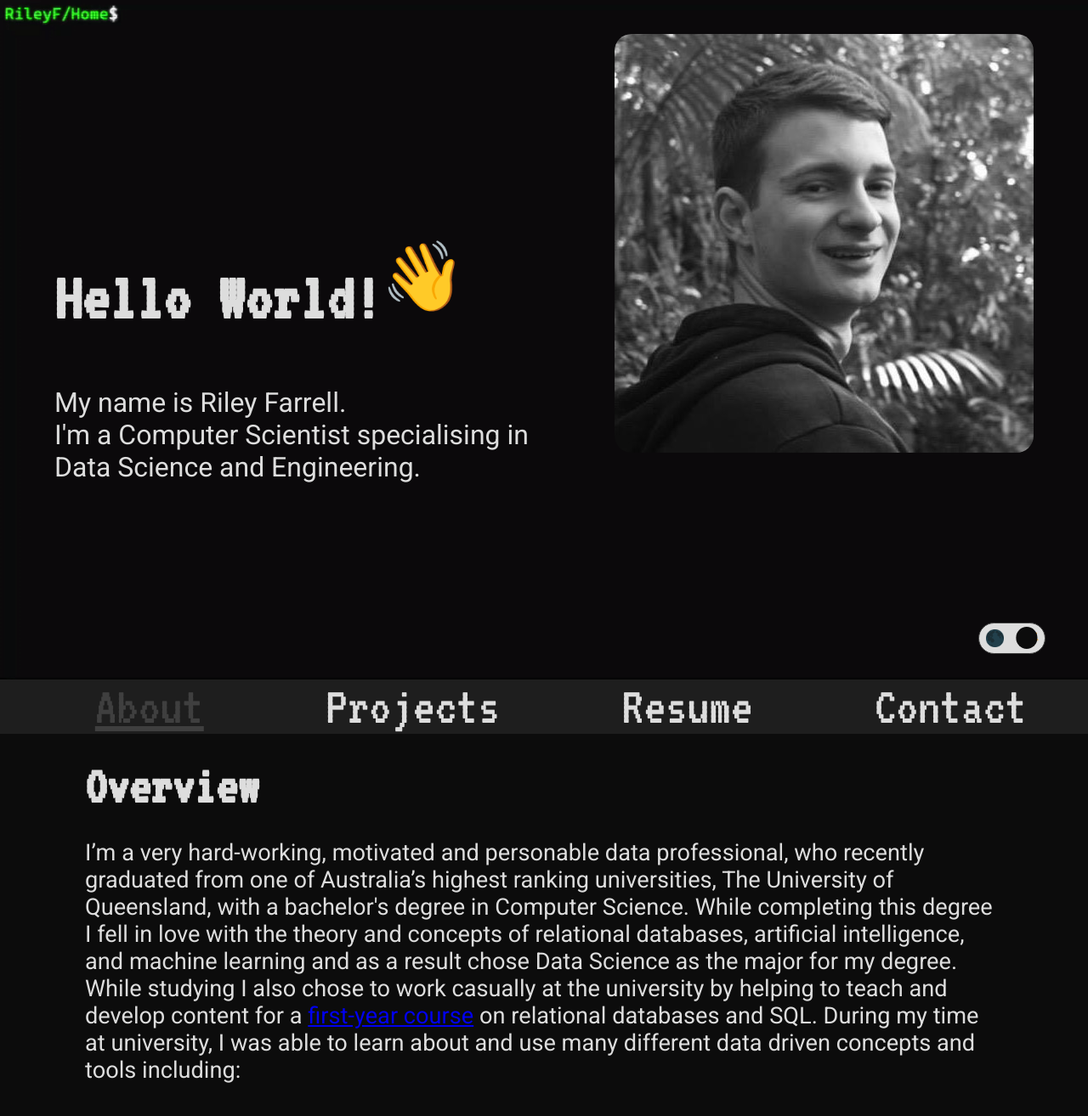
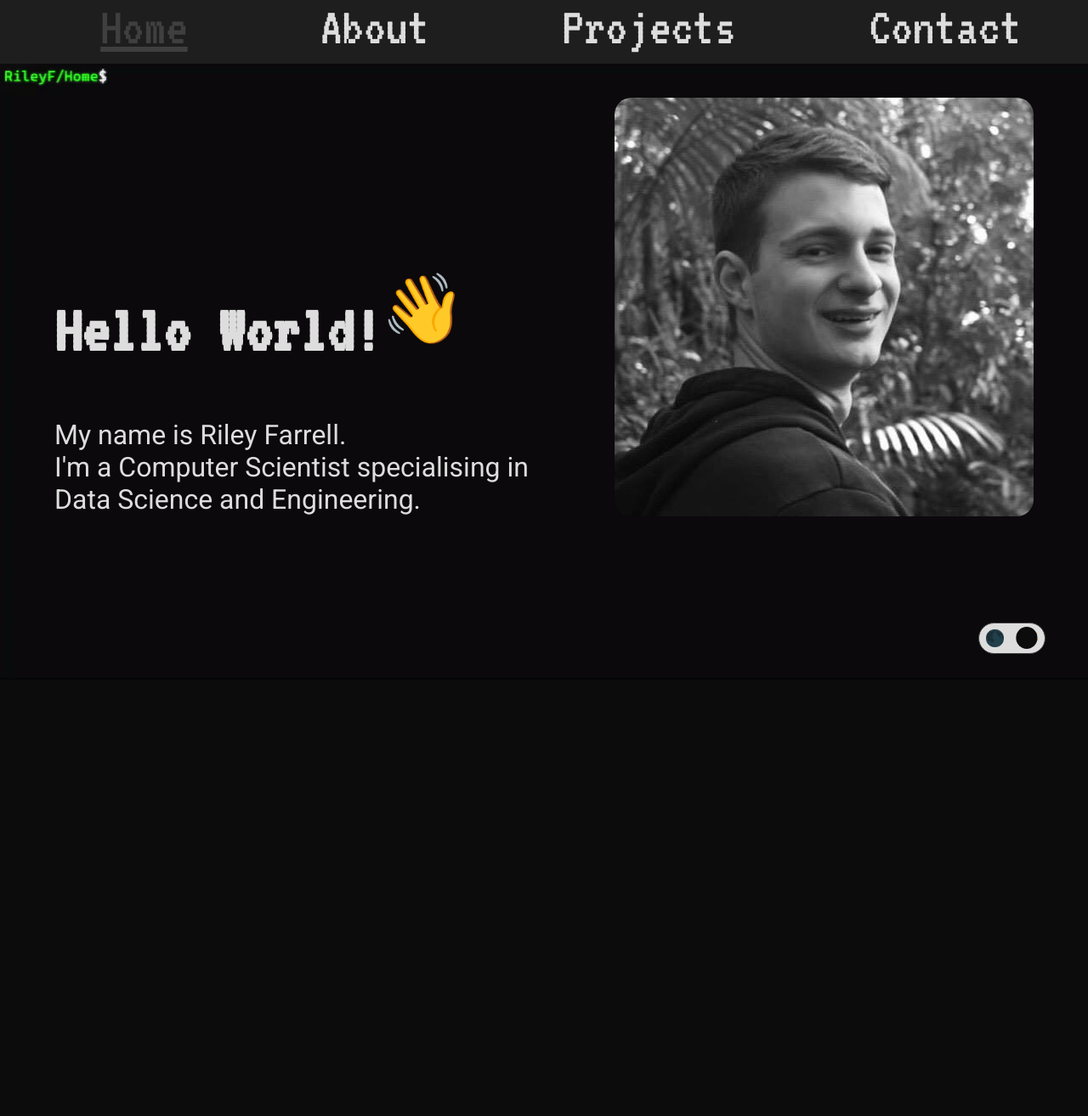
Before and after one commit to Mammoth1930/portfolio-site, a Vue app: page / in a window 1280 px wide. Shown: the top 1314 px of the page at 85% size. After the commit the page ends 800 px from the top, so only its background shows below. Built offline with nearby package versions, Linux system fonts and the light colour scheme.

Commit message:
Moved about to separate page

```diff
--- a/src/App.vue
+++ b/src/App.vue
@@ -1,16 +1,6 @@
 <template>
     <router-view/>
-    <theme-button />
 </template>
-
-<script>
-import ThemeButton from "@/components/ThemeButton.vue"
-export default {
-    components: {
-        ThemeButton
-    }
-}
-</script>
 
 <style>
 html,
@@ -39,7 +29,7 @@ body {
     --text-primary-color: #ddd;
 }
 
-p {
+p{
     font-family: 'Roboto', sans-serif;
     font-size: 2em;
 }
--- /dev/null
+++ b/src/components/BulletPoints.vue
@@ -0,0 +1,17 @@
+<template>
+    <ul>
+        <li v-for="point in points">{{ point }}</li>
+    </ul>
+</template>
+
+<script>
+export default {
+    props: ['points']
+}
+</script>
+
+<style scoped>
+ul {
+    columns: 2;
+}
+</style>
--- a/src/components/NavBar.vue
+++ b/src/components/NavBar.vue
@@ -1,14 +1,14 @@
 <template>
-    <nav>
+    <nav id="nav-bar">
         <ul id="nav-items">
             <li>
-                <RouterLink :to="{name: 'home'}">About</RouterLink>
+                <RouterLink :to="{name: 'home'}">Home</RouterLink>
+            </li>
+            <li>
+                <RouterLink :to="{name: 'about'}">About</RouterLink>
             </li>
             <li>
                 <RouterLink :to="{name: 'projects'}">Projects</RouterLink>
-            </li>
-            <li>
-                <RouterLink :to="{name: 'resume'}">Resume</RouterLink>
             </li>
             <li>
                 <RouterLink :to="{name: 'contact'}">Contact</RouterLink>
@@ -29,7 +29,10 @@ export default {
 
 <style scoped>
 nav {
-    position: sticky;
+    position: fixed;
+    top: 0;
+    width: 100%;
+    height: 75px;
     background-color: var(--background-color-secondary);
 }
 
--- a/src/views/AboutView.vue
+++ b/src/views/AboutView.vue
@@ -1,5 +1,83 @@
 <template>
-  <div class="about">
-    <h1>This is an about page</h1>
-  </div>
+    <NavBar/>
+    <section id="about">
+        <article>
+            <h2>Overview</h2>
+            <p>
+                I’m a very hard-working, motivated and personable data professional, who recently graduated from one of Australia’s highest-ranking universities, The University of Queensland, with a bachelor's degree in Computer Science. While completing this degree I fell in love with the theory and concepts of relational databases, artificial intelligence, and machine learning and as a result, chose Data Science as the major for my degree. While studying I also chose to work casually at the university by helping to teach and develop content for a first-year <a href="https://my.uq.edu.au/programs-courses/course.html?course_code=INFS1200" target="_blank" rel="noopener noreferrer">course</a> on relational databases and SQL. During my time at university, I was able to learn about and use many different data-driven concepts and tools including:
+
+                <BulletPoints :points="dataScienceConcepts" id="dataScienceConcepts"/>
+            </p>
+            <ThemeButton/>
+        </article>
+
+
+    </section>
+
 </template>
+
+<script>
+import NavBar from "@/components/NavBar.vue"
+import BulletPoints from "@/components/BulletPoints.vue"
+import ThemeButton from "@/components/ThemeButton.vue"
+
+export default {
+    name: "AboutView",
+    components: {
+        NavBar,
+        BulletPoints,
+        ThemeButton
+    },
+    data() {
+        return {
+            dataScienceConcepts: [
+                'Artificial Intelligence',
+                'Machine Learning and Data Mining',
+                'Relational and Non-relational Databases',
+                'Distributed Database Systems',
+                'Data Warehousing',
+                'Cloud Computing',
+                'Working with High Dimensional Spatial and Multimedia Data',
+                'Architecture for Big Data'
+            ],
+            computerScienceConcepts: [
+                'Object Oriented Programming',
+                'Functional Programming and Lambda Calculus',
+                'Advanced Algorithms and Data Structures',
+                'Low-level C, Assembly and Computer Architecture',
+                'Quantum Computing',
+                'Program Design and Version Control'
+            ],
+            internshipTechnologies: [
+                'Azure Data Factory',
+                'Microsoft Power BI',
+                'Microsoft SQL Server',
+                'Azure Blob Storage'
+            ],
+            graduateJobTechnologies: [
+                'Azure Data Factory',
+                'Azure Databricks',
+                'Azure DevOps',
+                'Jira',
+                'Confluence'
+            ]
+        }
+    }
+}
+</script>
+
+<style>
+#about {
+    margin-top: 150px
+}
+
+article h2 {
+    margin-left: 100px;
+    margin-top: 30px;
+}
+
+article p {
+    margin: 30px 100px 0px 100px;
+    font-size: 1.7em;
+}
+</style>
--- a/src/views/HomeView.vue
+++ b/src/views/HomeView.vue
@@ -1,5 +1,6 @@
 <template>
     <div id="home">
+        <NavBar/>
         <section id="intro">
             <section>
                 <div id="hello">
@@ -19,28 +20,19 @@
                 <img src="@/assets/img/profile.jpg" alt="Profile picture">
             </div>
         </section>
-    <section id="about">
-        <NavBar/>
-        <article>
-            <h2>Overview</h2>
-            <p>
-                I’m a very hard-working, motivated and personable data professional, who recently graduated from one of Australia’s highest ranking universities, The University of Queensland, with a bachelor's degree in Computer Science. While completing this degree I fell in love with the theory and concepts of relational databases, artificial intelligence, and machine learning and as a result chose Data Science as the major for my degree. While studying I also chose to work casually at the university by helping to teach and develop content for a <a href="https://my.uq.edu.au/programs-courses/course.html?course_code=INFS1200&offer=53544c5543314558" target="_blank" rel="noopener noreferrer">first-year course</a> on relational databases and SQL. During my time at university, I was able to learn about and use many different data driven concepts and tools including:
-            </p>
-
-        </article>
-
-
-    </section>
+        <ThemeButton/>
     </div>
 </template>
 
 <script>
 import NavBar from "@/components/NavBar.vue"
+import ThemeButton from "@/components/ThemeButton.vue"
 
 export default {
   name: 'HomeView',
   components: {
-    NavBar
+    NavBar,
+    ThemeButton
   },
   data() {
     return {
@@ -60,18 +52,19 @@ export default {
 </script>
 
 <style>
+#home {
+    display: flex;
+    flex-direction: column;
+    height: 100vh;
+}
+
 #intro {
     background-image: url("../assets/img/terminal.gif");
     background-size: cover;
-    scroll-snap-align: start;
     display: flex;
+    flex-grow: 1;
     justify-content: space-between;
-    height: 100vh;
-}
-
-#about {
-    height: 100vh;
-    scroll-snap-align: start;
+    margin-top: 75px;
 }
 
 #intro section:first-of-type {
@@ -84,7 +77,6 @@ export default {
 
 #profile-pic img {
     border-radius: 20px;
-    /* box-shadow: 5px 10px #13A10E; */
 }
 
 #hello {
@@ -113,14 +105,4 @@ export default {
 #intro h1 {
     color: #ddd;
 }
-
-article h2 {
-    margin-left: 100px;
-    margin-top: 30px;
-}
-
-article p {
-    margin: 30px 100px 0px 100px;
-    font-size: 1.7em;
-}
 </style>
```
Lines whose indentation alone changed are shown as unchanged.
